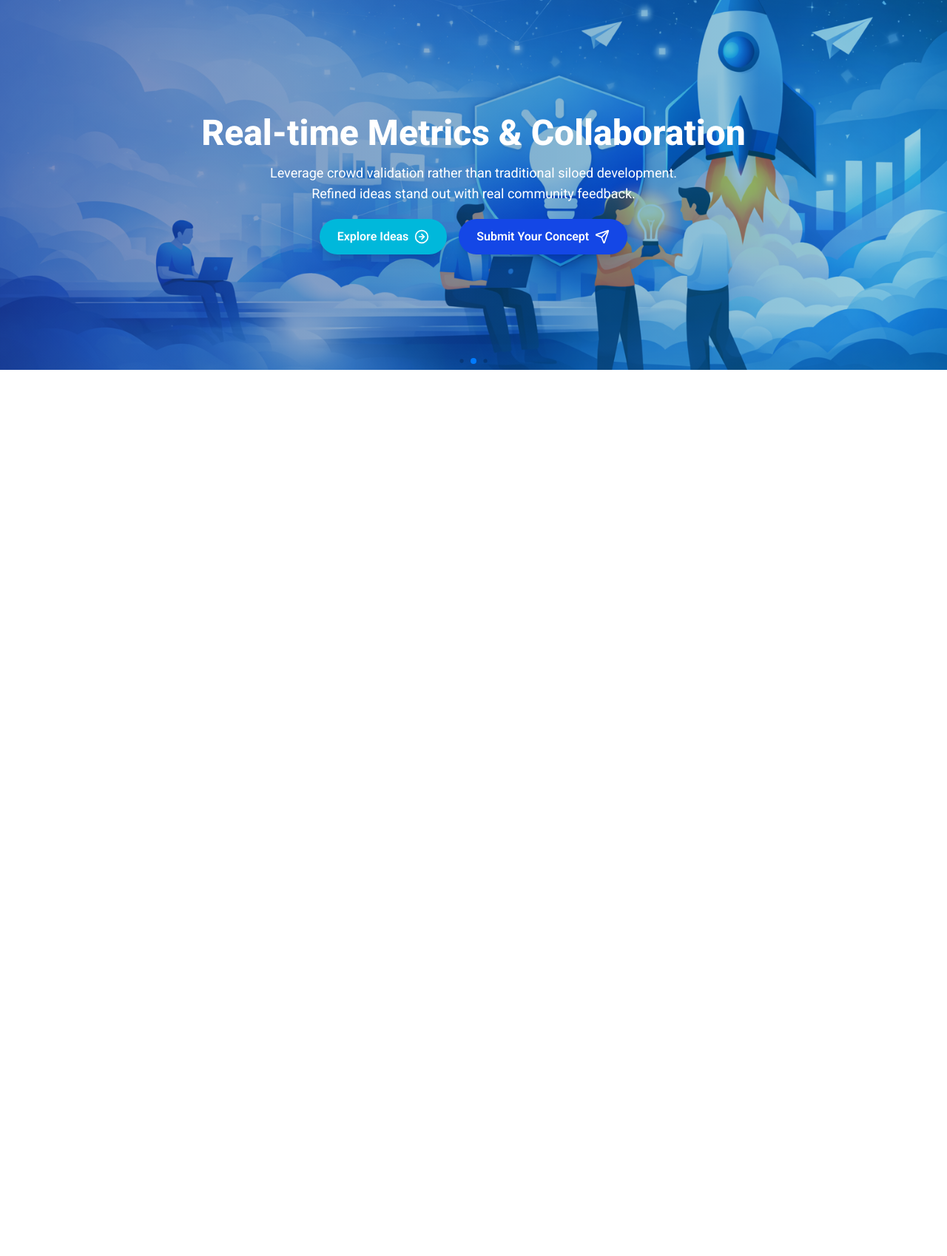
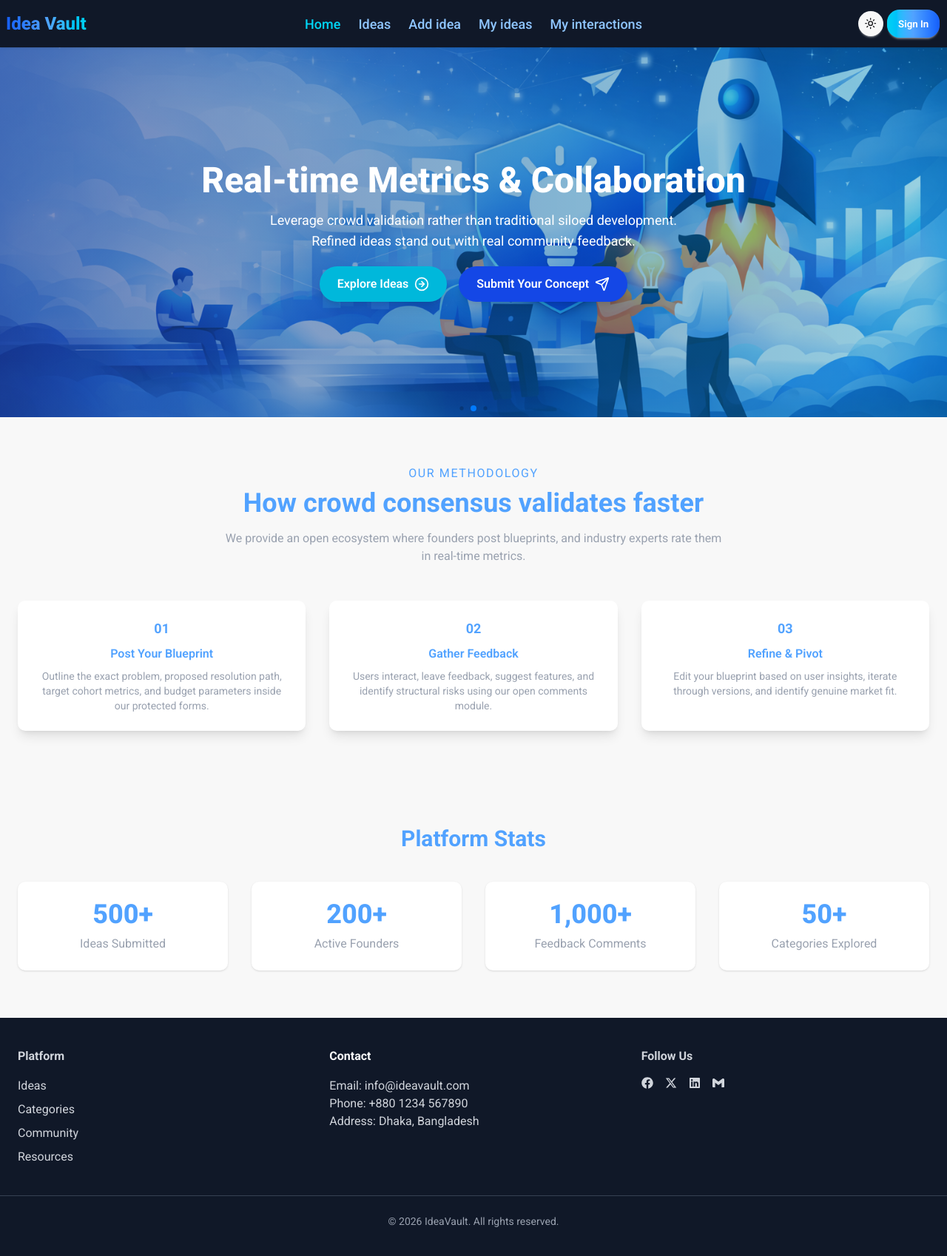
Before and after one commit to saharatajim/project-ideavault-client, a Next.js app: page / in a window 1280 px wide. Shown: the top 1698 px of the page at 74% size. Before the commit the page ends 800 px from the top, so only its background shows below. Built offline with nearby package versions, Linux system fonts and the light colour scheme.

Commit message:
navbar design done

```diff
--- a/package.json
+++ b/package.json
@@ -17,6 +17,7 @@
     "next-themes": "^0.4.6",
     "react": "19.2.4",
     "react-dom": "19.2.4",
+    "react-icons": "^5.6.0",
     "shadcn": "^4.8.3",
     "swiper": "^12.2.0",
     "tailwind-merge": "^3.6.0",
--- a/src/app/layout.js
+++ b/src/app/layout.js
@@ -4,6 +4,8 @@ dns.setServers(["8.8.8.8","8.8.4.4"])
 import { Roboto } from "next/font/google";
 import "./globals.css";
 import { ThemeProvider } from "@/components/theme-provider"
+import Footer from "@/components/Footer";
+import Navbar from "@/components/navbar/Navbar";
 
 const robotoSans = Roboto({
   variable: "--font-robot-sans",
@@ -30,9 +32,9 @@ export default function RootLayout({ children }) {
             enableSystem
             disableTransitionOnChange
           >
-
+           <Navbar/>
             {children}
-
+            <Footer/>
           </ThemeProvider>
       </body>
     </html>
--- a/src/app/page.js
+++ b/src/app/page.js
@@ -1,11 +1,20 @@
 import Banner from "@/components/Homepage/banner/Banner";
+import Methodology from "@/components/Homepage/banner/Methodology";
+import Stats from "@/components/Homepage/banner/Stats";
 
 
 
 export default function Home() {
   return (
 
-  <Banner/>
+   <div className='container mx-auto'>
+      <Banner/>
+      <Methodology/>
+      <Stats/>
+
+
+
+    </div>
 
   );
 }
--- /dev/null
+++ b/src/components/Footer.jsx
@@ -0,0 +1,49 @@
+import React from 'react';
+import { FaFacebook, FaLinkedin } from 'react-icons/fa';
+import { FaXTwitter } from 'react-icons/fa6';
+import { SiGmail } from 'react-icons/si';
+
+const Footer = () => {
+  return (
+    <footer className="bg-gray-900  container mx-auto text-gray-300 py-10">
+      <div className="container mx-auto px-6 grid grid-cols-1 md:grid-cols-3 gap-8">
+
+
+        <div>
+          <h3 className="  dark:text-white font-bold mb-4">Platform</h3>
+          <ul className="space-y-2">
+            <li><a href="#" className="hover:text-white">Ideas</a></li>
+            <li><a href="#" className="hover:text-white">Categories</a></li>
+            <li><a href="#" className="hover:text-white">Community</a></li>
+            <li><a href="#" className="hover:text-white">Resources</a></li>
+          </ul>
+        </div>
+
+        <div>
+          <h3 className="text-white font-bold mb-4">Contact</h3>
+          <p>Email: <a href="mailto:info@ideavault.com" className="hover:text-white">info@ideavault.com</a></p>
+          <p>Phone: <span className="hover:text-white">+880 1234 567890</span></p>
+          <p>Address: Dhaka, Bangladesh</p>
+        </div>
+
+
+        <div>
+          <h3 className="dark:text-white font-bold mb-4">Follow Us</h3>
+          <div className="flex gap-4">
+            <a href="#" className="hover:text-white"><FaFacebook /></a>
+            <a href="#" className="hover:text-white"><FaXTwitter /></a>
+            <a href="#" className="hover:text-white"><FaLinkedin /></a>
+            <a href="#" className="hover:text-white"><SiGmail /></a>
+          </div>
+        </div>
+      </div>
+
+      {/* Copyright */}
+      <div className="mt-10 border-t border-gray-700 pt-6 text-center text-sm text-gray-400">
+        © {new Date().getFullYear()} IdeaVault. All rights reserved.
+      </div>
+    </footer>
+  );
+};
+
+export default Footer;
--- a/src/components/Homepage/TrendingIdeas.jsx
+++ /dev/null
@@ -1,21 +0,0 @@
-import React from 'react';
-import IdeaCard from '../cards/IdeaCard';
-
-const TrendingIdeas = () => {
-    return (
-        <div className='conatiner mx-auto dark:bg-gray-900 bg-base-200 p-10 ' >
-           <h1 className="text-3xl text-blue-400 text-center pb-5 font-bold">Trending Concepts</h1>
-           <div className='grid md:grid-cols-2 lg:grid-cols-3 gap-5'>
-            <IdeaCard/>
-            <IdeaCard/>
-            <IdeaCard/>
-            <IdeaCard/>
-            <IdeaCard/>
-            <IdeaCard/>
-
-           </div>
-        </div>
-    );
-};
-
-export default TrendingIdeas;
--- /dev/null
+++ b/src/components/navbar/MynavLink.jsx
@@ -0,0 +1,18 @@
+import Link from 'next/link';
+import { usePathname } from 'next/navigation';
+import React from 'react';
+
+const MynavLink = ({href,children}) => {
+    const path=usePathname()
+   const isActive=path==href
+
+
+    return (
+        <div>
+            <Link className={`${isActive ? 'text-cyan-400': ' text-blue-300 '} hover:border-b hover:cursor-pointer` }href={href}>{children}</Link>
+
+        </div>
+    );
+};
+
+export default MynavLink;
--- /dev/null
+++ b/src/components/navbar/Navbar.jsx
@@ -0,0 +1,98 @@
+"use client"
+
+
+import { ModeToggle } from '../ModeToggle';
+import MynavLink from './MynavLink';
+import Link from 'next/link';
+
+const Navbar = () => {
+
+
+ const items=[
+    {
+        text:"Home",
+        path:"/"
+    },
+    {
+        text:"Ideas",
+        path:"/ideas"
+    },
+    {
+        text:"Add idea",
+        path:"/add-idea"
+    },
+    {
+        text:"My ideas",
+        path:"/my-ideas"
+    },
+    {
+        text:"My interactions",
+        path:"/my-interactions"
+    },
+ ]
+ const signoutItems=[
+    {
+        text:"Home",
+        path:"/"
+    },
+    {
+        text:"Ideas",
+        path:"/ideas"
+    }]
+
+    return (
+<div className='container mx-auto   bg-gray-900 top-0 sticky  z-50'>
+    <div className="navbar  shadow-sm">
+  <div className="navbar-start">
+    <div className="dropdown">
+      <div tabIndex={0} role="button" className="btn btn-ghost lg:hidden">
+        <svg xmlns="http://www.w3.org/2000/svg" className="h-5 w-5" fill="none" viewBox="0 0 24 24" stroke="currentColor"> <path strokeLinecap="round" strokeLinejoin="round" strokeWidth="2" d="M4 6h16M4 12h8m-8 6h16" /> </svg>
+      </div>
+
+     <ul
+        tabIndex="-1"
+        className="menu menu-sm dropdown-content  rounded-box z-1 mt-3 w-52 p-2 shadow">{
+       items.map((item,index)=> <MynavLink key={index} href={item.path}>{item.text}</MynavLink>)}
+      </ul>
+
+
+
+
+
+    </div>
+   <div className='<div className="text-2xl bg-linear-to-r from-blue-600 via-blue-400 to-cyan-400 bg-clip-text text-transparent'>
+     <span className='font-extrabold text-2xl'> Idea Vault</span>
+   </div>
+
+  </div>
+  <div className="navbar-center hidden lg:flex">
+
+
+ <ul
+        tabIndex="-1"
+        className="menu menu-horizontal text-[18px] px-1 font-medium space-x-6">
+     {
+       items.map((item,index)=> <MynavLink key={index} href={item.path}>{item.text}</MynavLink>)}
+      </ul>
+
+
+
+  </div>
+  <div className="navbar-end">
+ <ModeToggle/>
+
+
+
+    <div>
+      <Link href={'/signin'} className="btn rounded-2xl text-white bg-linear-to-r from-cyan-400 via-blue-400 to-blue-600 border-0 scale-95">Sign In</Link>
+
+  </div>
+
+  </div>
+
+</div>
+</div>
+    );
+};
+
+export default Navbar;
```
Also changed, not shown: 1 other file (tests, documents, lock files or other folders).
